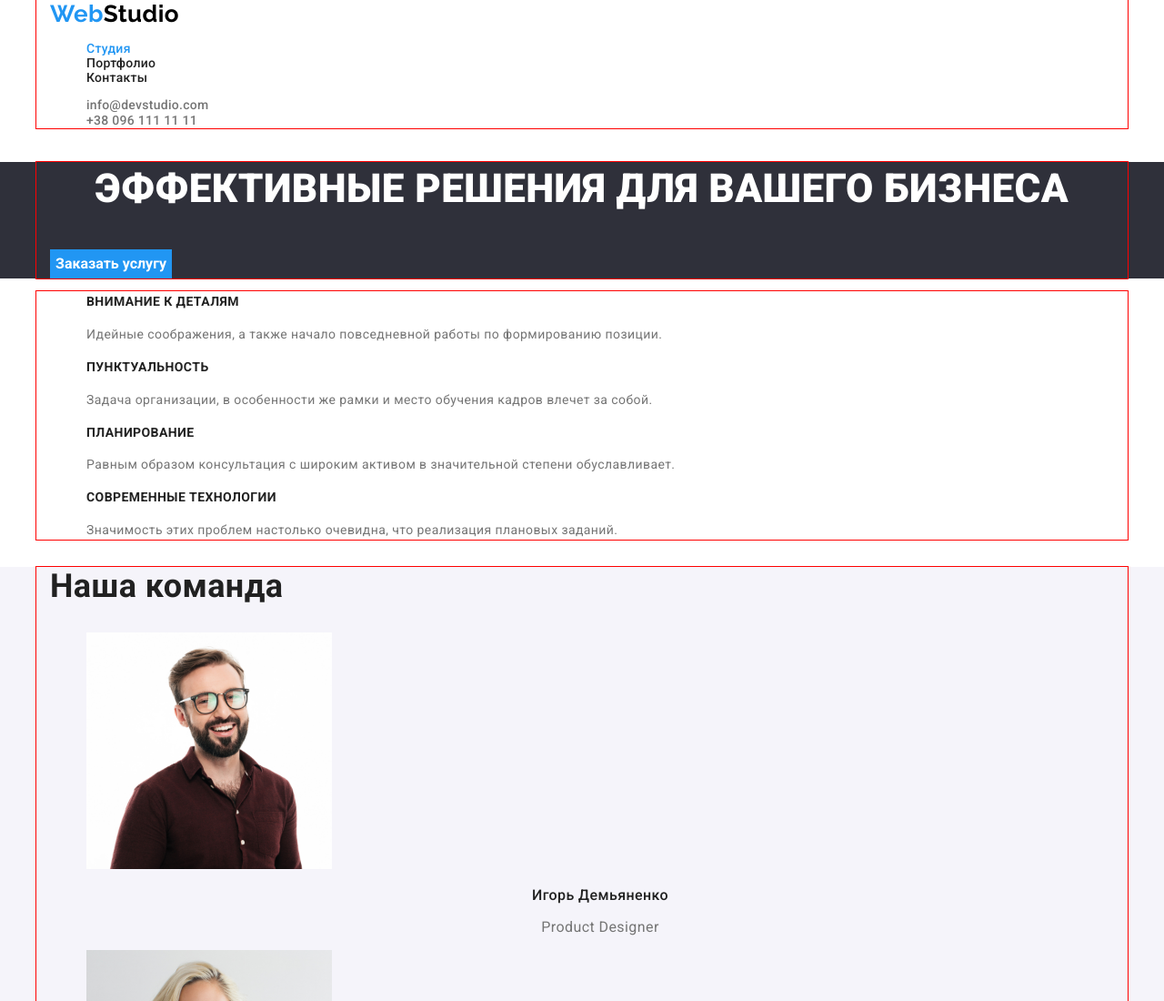
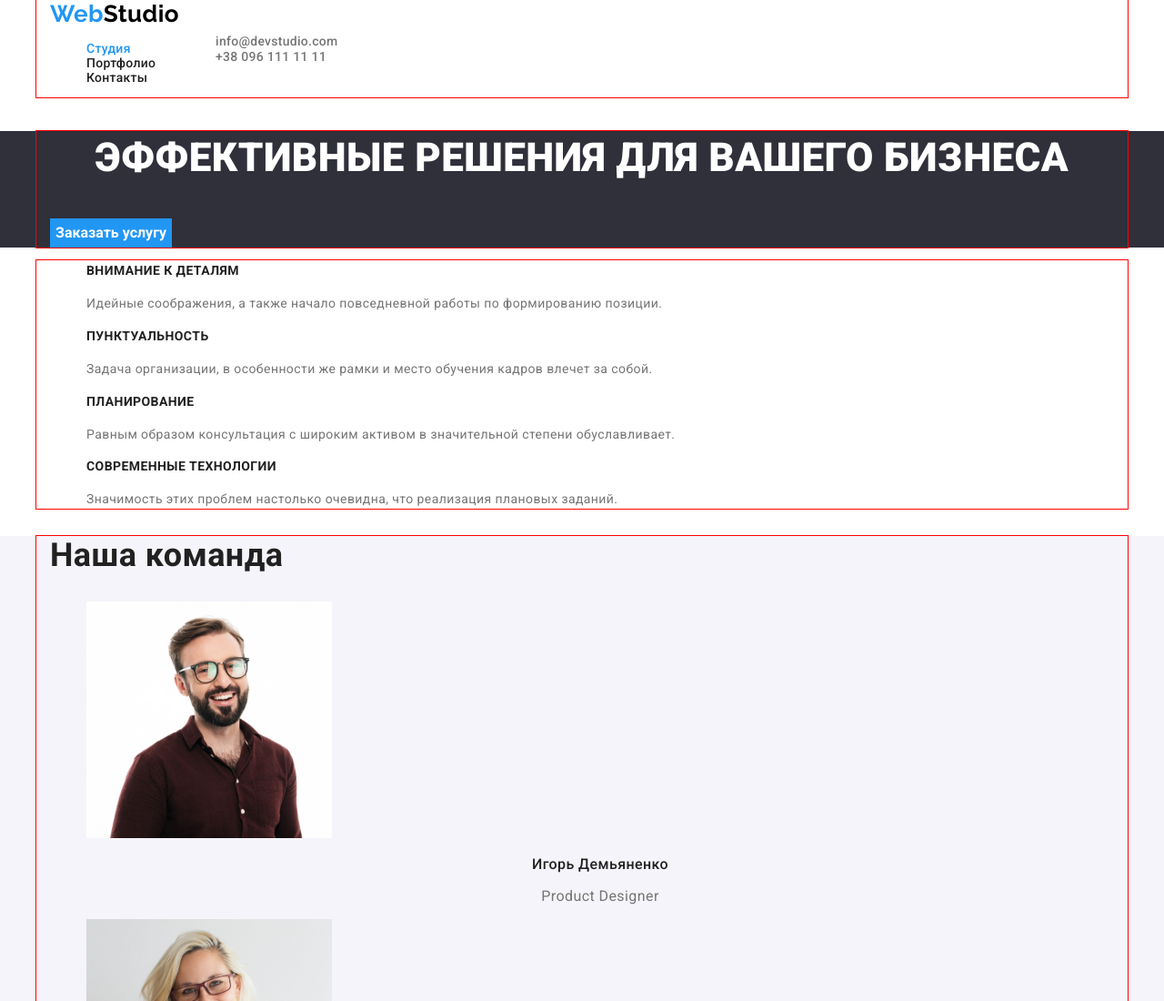
Before and after one commit to ViktorPonomarev/goit-markup-hw-03, a plain HTML site: page index.html in a window 1280 px wide. Shown: the top 1100 px of the page at 91% size. Drawn offline with nearby package versions, Linux system fonts and the light colour scheme.

Commit message:
Добавил классы

```diff
--- a/css/styles.css
+++ b/css/styles.css
@@ -41,10 +41,10 @@ overflow: hidden;
 /* Container */
 .container {
 outline: 1px solid red;
-  width: 1200px;
+width: 1200px;
 padding-left: 15px;
 padding-right: 15px;
- margin-left: auto;
+margin-left: auto;
 margin-right: auto;
 }
 .list {
@@ -53,13 +53,26 @@ list-style: none;
 .link {
 text-decoration: none;
 }
-/* Шапка */
+/* Шапка , header-container*/
 .header-section {
   color: var(--main-bacground-color);
 }
 
+.header-nav {
+  display: flex;
+  align-items: center;
+}
+
+
+
+
+
+
 /* Логотип */
 .logo {
+
+
+
   color: var(--accent-color);
   font-family: 'Raleway';
   font-weight: 700;
--- a/index.html
+++ b/index.html
@@ -28,26 +28,33 @@
     <!-- Шапка,логотип -->
     <header class="header-section">
       <div class="container">
-        <nav>
+        <div class="header-nav">
+          <nav class="navigation">
             <a lang="en" href="./index.html" class="logo link"
               >Web<span class="logo-title">Studio</span></a
             >
             <!-- /* site-nav */ -->
+
             <ul class="site-nav list">
-            <li>
+              <li class="item">
                 <a href="./index.html" class="nav link current">Студия</a>
               </li>
-            <li><a href="./portfolio.html" class="nav link">Портфолио</a></li>
-            <li><a href="./index.html" class="nav link">Контакты</a></li>
+              <li class="item"><a href="./portfolio.html" class="nav link">Портфолио</a></li>
+              <li class="item"><a href="./index.html" class="nav link">Контакты</a></li>
             </ul>
           </nav>
+
           <!-- auth-nav -->
+
           <ul class="auth-nav list">
-          <li>
+            <li class="item">
               <a href="mailto:info@devstudio.com" class="header-link link">info@devstudio.com</a>
             </li>
-          <li><a href="tel:+380961111111" class="header-link link">+38 096 111 11 11</a></li>
+            <li class="item">
+              <a href="tel:+380961111111" class="header-link link">+38 096 111 11 11</a>
+            </li>
           </ul>
+        </div>
       </div>
     </header>
     <main>
```
Lines whose indentation alone changed are shown as unchanged.
